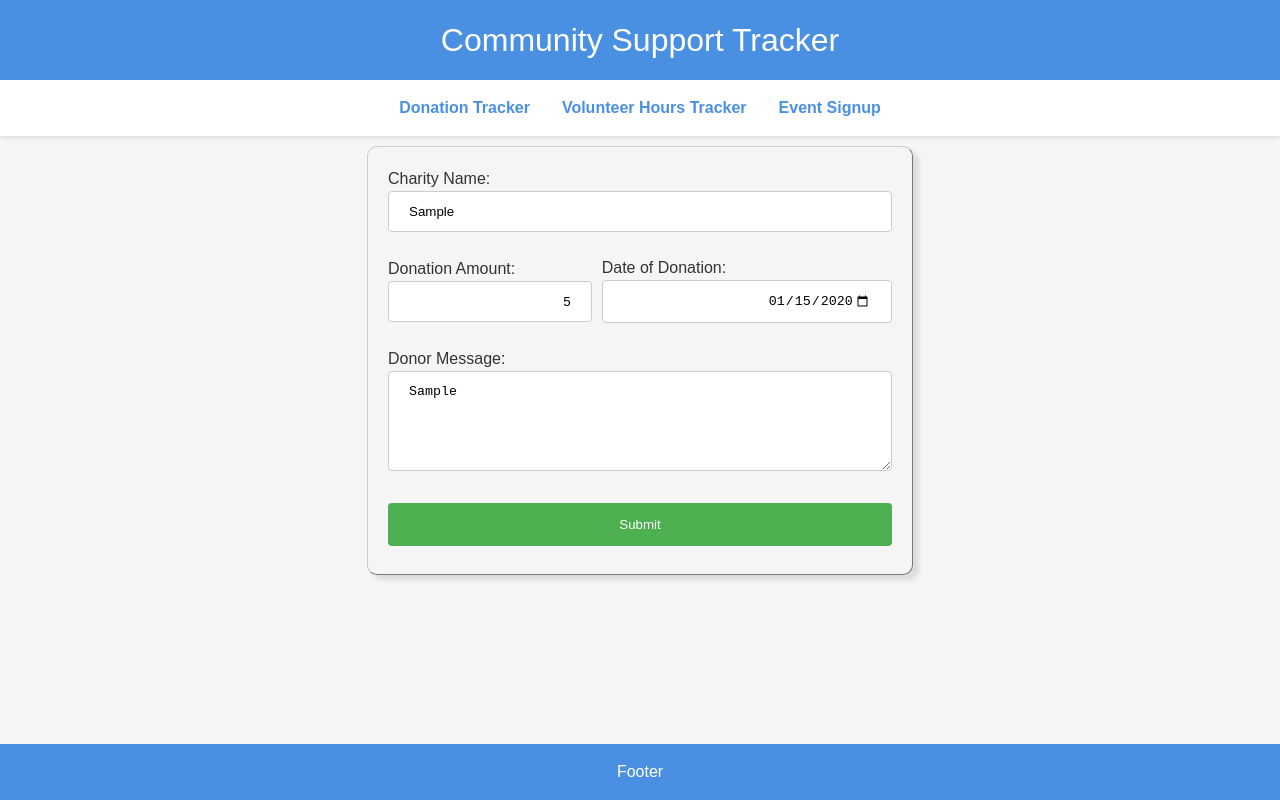
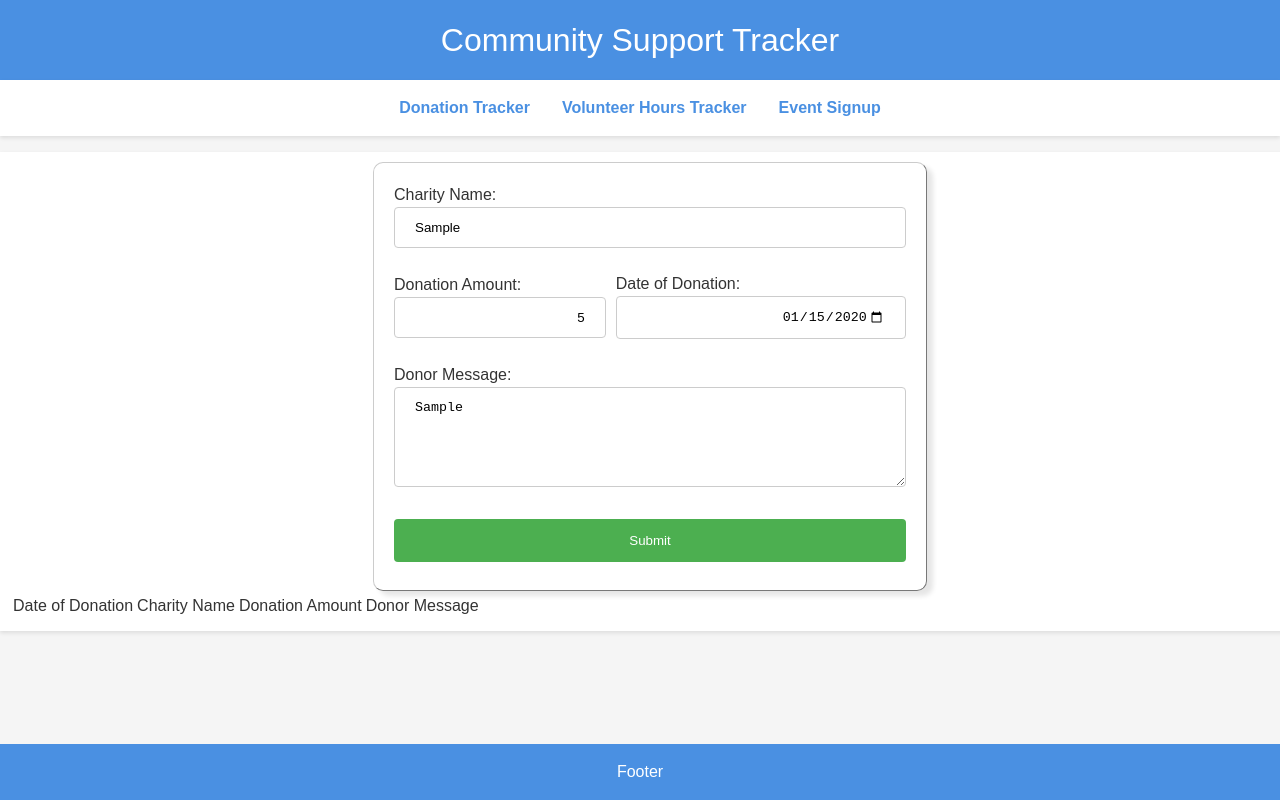
Before and after one commit to cbugtai/Community-Support-Tracker, a website: page Donation Tracker/DonationTracker.html in a window 1280 px wide. Both pictures are taken after typing "Sample", "5", "2020-01-15", "Sample" into the empty fields and a click on the input "Submit". Drawn offline with Linux system fonts and the light colour scheme.

Commit message:
Adds table headers when localstorage has data

```diff
--- a/Donation Tracker/DonationTracker.css
+++ b/Donation Tracker/DonationTracker.css
@@ -1,4 +1,4 @@
-.content{
+#content{
     padding: 10px;
 }
 
--- a/Donation Tracker/DonationTracker.html
+++ b/Donation Tracker/DonationTracker.html
@@ -16,7 +16,7 @@
       <a href="Event Signup\EventSignup.html">Event Signup</a>
     </nav>
 
-    <section class="content">
+    <section id="content">
         <form id="donation-form">
             <div id="charity-name">
             <label for="Charity Name">Charity Name:</label>
@@ -41,6 +41,8 @@
             <input type="submit" value="Submit" id="submit">
 
         </form>
+        <table id="donation-history">
+        </table>
     </section>
 
     <footer id="footer">Footer</footer>
--- a/Donation Tracker/DonationTrackerScript.js
+++ b/Donation Tracker/DonationTrackerScript.js
@@ -1,5 +1,5 @@
 function init(){
-    //Shows donation history
+    //Shows donation history (if any)
     showHistory();
 
     // Submit Event
@@ -25,7 +25,9 @@ async function onSubmit(event){
     //Checks if all validations return true
     if (nameValid && amountValid && dateValid){
         let formData = collectData(nameInput.value, amountInput.value, dateInput.value, messageInput.value);
-        saveDonationHistory(formData);
+        await saveDonationHistory(formData);
+        // Show donation history
+        showHistory()
     }
 }
 
@@ -133,10 +135,10 @@ function collectData(name, amount, date, message = ""){
 
 // either creates an empy donationHistory array or gets the donationHistory from localStorage
 async function getDonationHistory(){
-    if (localStorage.getItem("donationHistory") === null){
+    if (localStorage.getItem("DONATIONHISTORY") === null){
         return [];
     } else {
-        return JSON.parse(localStorage.getItem("donationHistory"))
+        return JSON.parse(localStorage.getItem("DONATIONHISTORY"))
     }
 }
 
@@ -147,14 +149,36 @@ async function saveDonationHistory(formData){
 
     donationHistory.unshift(formData)
 
-    localStorage.setItem("donationHistory", JSON.stringify(donationHistory));
-    console.log("local storage after", JSON.parse(localStorage.getItem("donationHistory")))
+    localStorage.setItem("DONATIONHISTORY", JSON.stringify(donationHistory));
 }
 
 // adds all data in storage to a table
-function showHistory(){
+async function showHistory(){
+    let donationHistory = await getDonationHistory();
+    console.log("showHistory",donationHistory)
 
+    if (donationHistory.length > 0) {
+        //creating the table
+        const table = document.createElement("table")
+        table.id = "donation-history"
+        //Adding Headers
+        let header = table.createTHead();
+        let headerRow = header.insertRow(0);
+        // header columns
+        let dateCell = headerRow.insertCell(0);
+        let nameCell = headerRow.insertCell(1);
+        let amountCell = headerRow.insertCell(2);
+        let messageCell = headerRow.insertCell(3);
+        // header text
+        dateCell.innerHTML = "Date of Donation"
+        nameCell.innerHTML = "Charity Name"
+        amountCell.innerHTML = "Donation Amount"
+        messageCell.innerHTML = "Donor Message"
+
+        document.getElementById("donation-history").replaceWith(table)
+    }
 }
+
 
 // deletes this row of data from local storage
 function deleteRow(){
```
